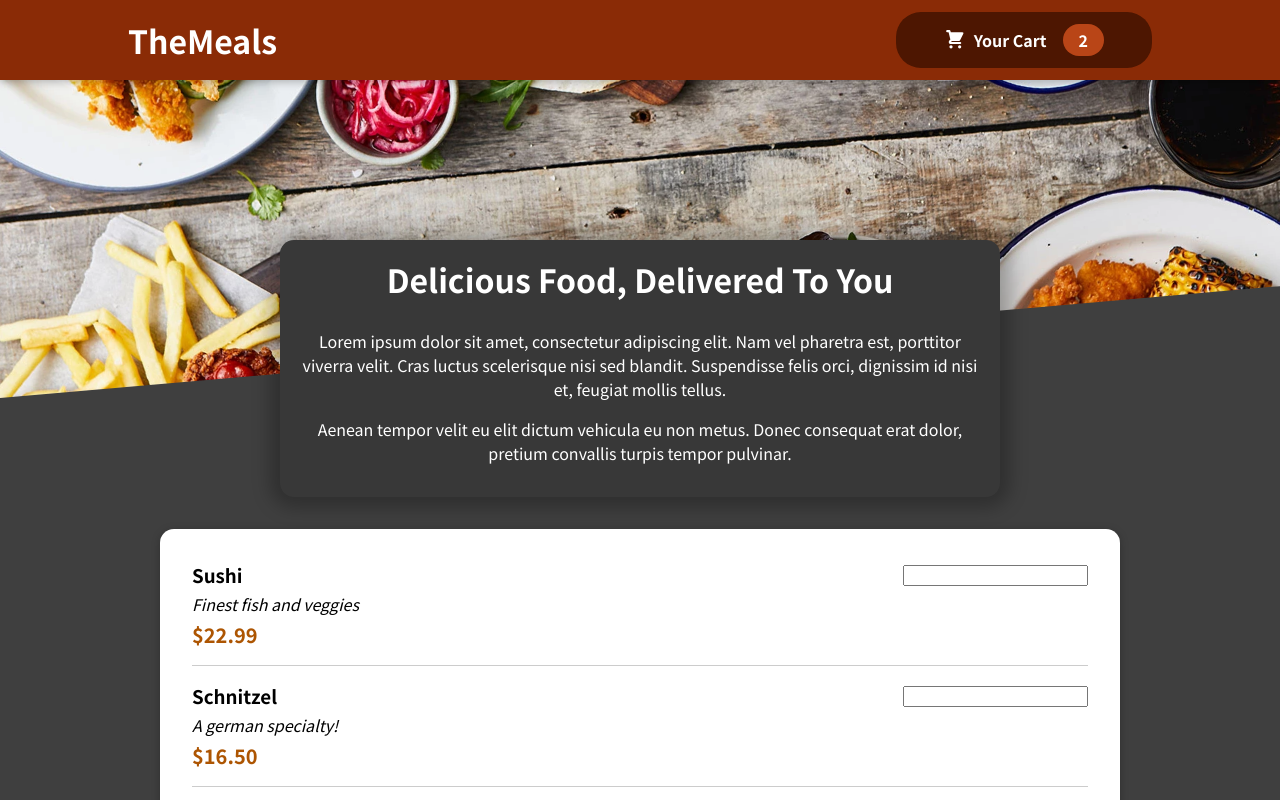
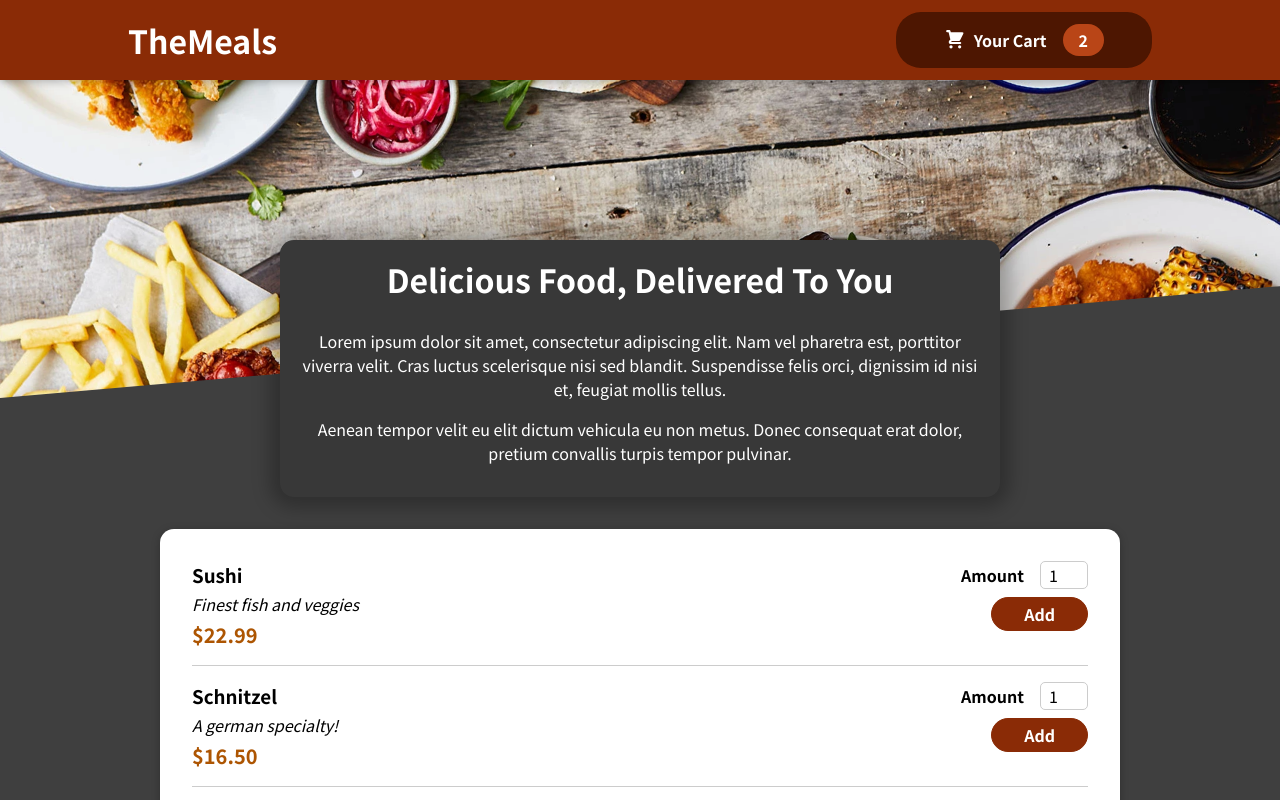
Before and after one commit to emoket/the-food-order-webapp, a React (Create React App) app: page / in a window 1280 px wide. Shown: the top 800 px of the page. Built offline with nearby package versions, Linux system fonts and the light colour scheme.

Commit message:
MealItem에 id 추가

```diff
--- a/src/components/Meals/AvailableMeals.js
+++ b/src/components/Meals/AvailableMeals.js
@@ -34,6 +34,7 @@
 const AvailableMeals = () => {
   const mealsList = DUMMY_MEALS.map((meal) => (
     <MealItem
+      id={meal.id}
       key={meal.id}
       name={meal.name}
       description={meal.description}
--- a/src/components/Meals/MealItem/MealItem.js
+++ b/src/components/Meals/MealItem/MealItem.js
@@ -14,7 +14,7 @@
         <div className={classes.price}>{price}</div>
       </div>
       <div>
-        <MealItemForm />
+        <MealItemForm id={props.id} />
       </div>
     </li>
   );
--- a/src/components/Meals/MealItem/MealItemForm.js
+++ b/src/components/Meals/MealItem/MealItemForm.js
@@ -1,12 +1,23 @@
 import React from 'react';
+import Input from '../../UI/Input';
 
 import classes from './MealItemForm.module.css';
 
 const MealItemForm = (props) => {
   return (
     <form className={classes.form}>
-      <label></label>
-      <input></input>
+      <Input
+        label='Amount'
+        input={{
+          id: `amount_${props.id}`,
+          type: 'number',
+          min: '1',
+          max: '5',
+          step: '1',
+          defaultValue: '1',
+        }}
+      />
+      <button>Add</button>
     </form>
   );
 };
--- /dev/null
+++ b/src/components/UI/Input.js
@@ -0,0 +1,14 @@
+import React from 'react';
+
+import classes from './Input.module.css';
+
+const Input = (props) => {
+  return (
+    <div className={classes.input}>
+      <label htmlFor={props.input.id}>{props.label}</label>
+      <input {...props.input} />
+    </div>
+  );
+};
+
+export default Input;
--- /dev/null
+++ b/src/components/UI/Input.module.css
@@ -0,0 +1,18 @@
+.input {
+  display: flex;
+  align-items: center;
+  margin-bottom: 0.5rem;
+}
+
+.input label {
+  font-weight: bold;
+  margin-right: 1rem;
+}
+
+.input input {
+  width: 3rem;
+  border-radius: 5px;
+  border: 1px solid #ccc;
+  font: inherit;
+  padding-left: 0.5rem;
+}
```
